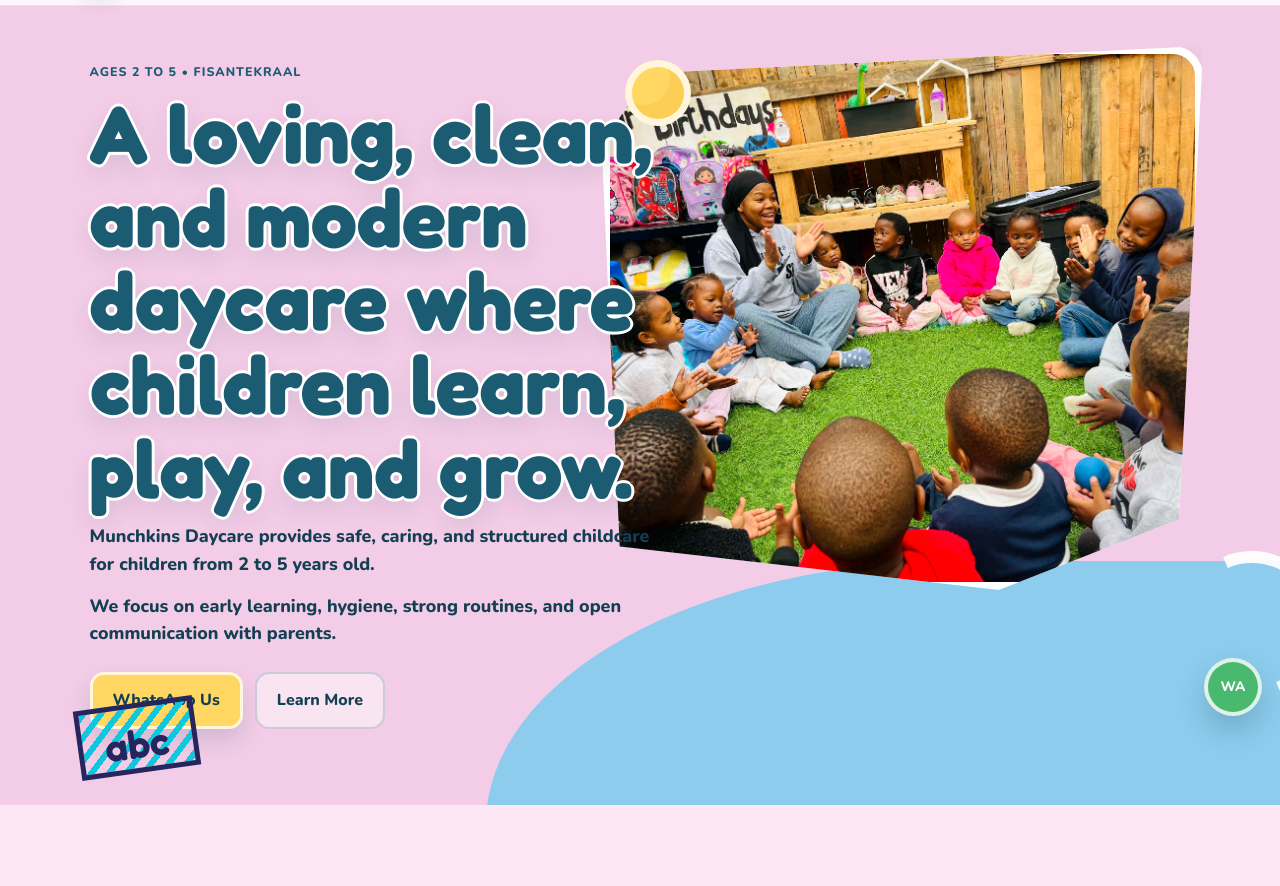
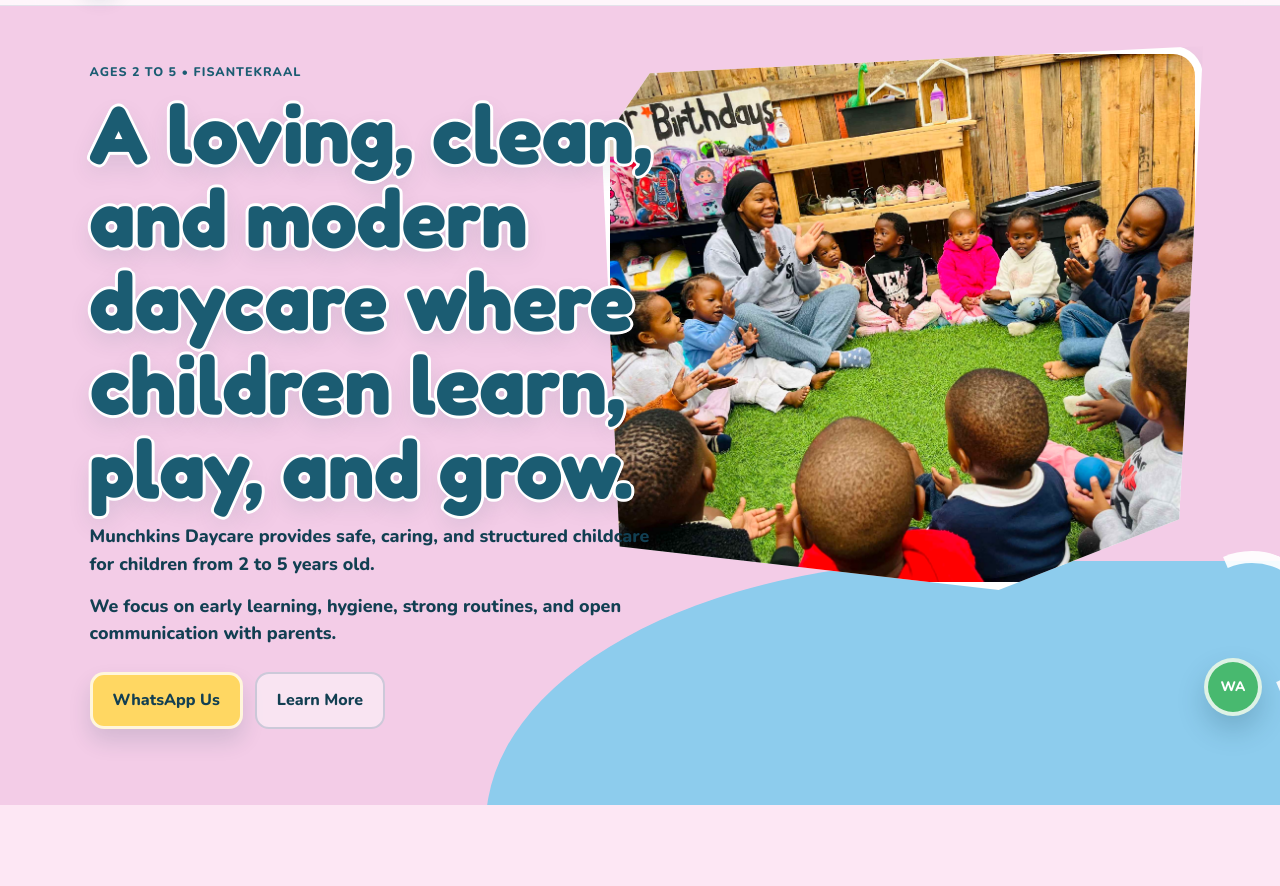
Before and after one commit to Thechampion96/munchkins-daycare-website, a website: page index.html in a window 1280 px wide. Shown: the part 66-952 px from the top of the page. Drawn offline with nearby package versions, Linux system fonts and the light colour scheme; no server answers.

Commit message:
Update index.html

```diff
--- a/index.html
+++ b/index.html
@@ -47,8 +47,8 @@
 
     <main>
       <section id="home" class="hero">
-        <span class="hero-doodle hero-doodle-one" aria-hidden="true"></span>
-        <span class="hero-doodle hero-doodle-two" aria-hidden="true"></span>
+        <!-- <span class="hero-doodle hero-doodle-one" aria-hidden="true"></span>
+        <span class="hero-doodle hero-doodle-two" aria-hidden="true"></span> -->
         <div class="hero-media">
           <img
             src="assets/hero.jpg"
```
